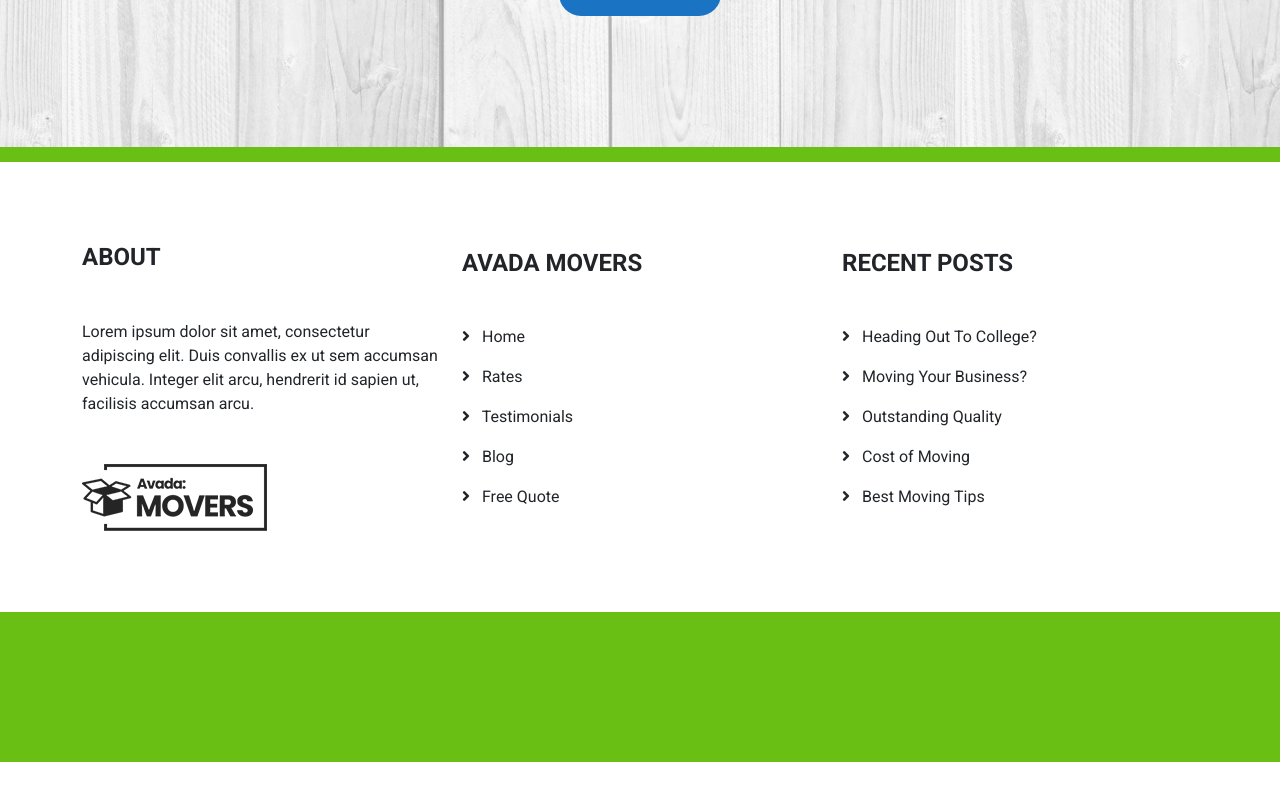
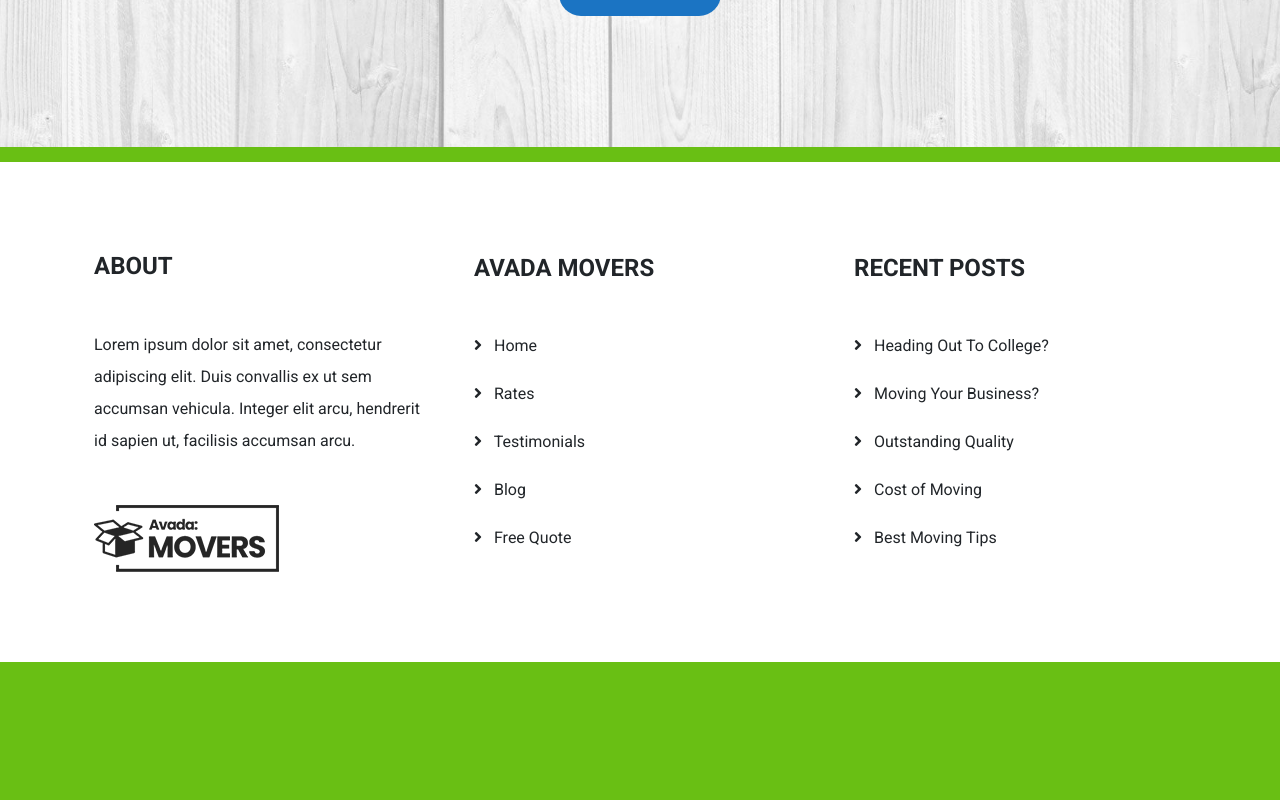
Before and after one commit to Eliana-Abate/proj-html-vuejs, a Vue app: page / in a window 1280 px wide. Shown: the part 4423-5223 px from the top of the page. Before the commit the page ends 5185 px from the top, so only its background shows below. Built offline with nearby package versions, Linux system fonts and the light colour scheme.

Commit message:
edited padding and added lineheight in section #utilities

```diff
--- a/src/components/Footer.vue
+++ b/src/components/Footer.vue
@@ -3,8 +3,7 @@
     <section id="utilities">
       <div class="container h-100">
         <div class="row h-100 align-items-center">
-          <div class="col-4">
-            <div></div>
+          <div class="col-4 p-4">
             <h4 class="fw-700 mb-5">ABOUT</h4>
             <p class="mb-5">
               Lorem ipsum dolor sit amet, consectetur adipiscing elit. Duis
@@ -17,7 +16,7 @@
             />
           </div>
 
-          <div class="col-4">
+          <div class="col-4 p-4">
             <h4 class="fw-700 mb-5">AVADA MOVERS</h4>
             <ul v-for="(item, id) in footerNavbar" :key="id" class="p-0">
               <li>
@@ -27,7 +26,7 @@
             </ul>
           </div>
 
-          <div class="col-4">
+          <div class="col-4 p-4">
             <h4 class="fw-700 mb-5">RECENT POSTS</h4>
             <ul v-for="(item, id) in postsLink" :key="id" class="p-0">
               <li>
@@ -76,7 +75,7 @@ footer {
 }
 
 #utilities {
-  height: 450px;
+  height: 500px;
   ul {
     li {
       list-style-type: none;
@@ -85,6 +84,10 @@ footer {
       color: $lima;
     }
   }
+  p,
+  li {
+    line-height: 200%;
+  }
 }
 
 #legal-info {
```
Also changed, not shown: 6 other files (tests, documents, lock files or other folders).
